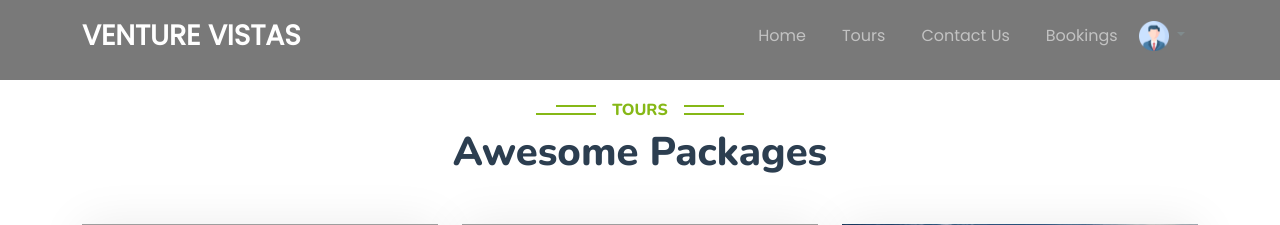
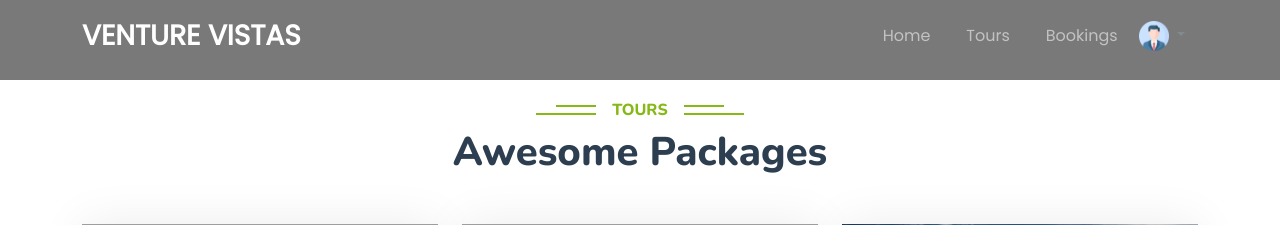
Before and after one commit to elgit2024/V-V-Tours, a Django app: page /user_packages in a window 1280 px wide. Shown: the top 225 px of the page. Run offline with Django 4.2, Linux system fonts and the light colour scheme; a user stored in the database is signed in; data comes from the database, SQL or seed files in the repository; some libraries are stand-ins or nearby versions; grey boxes are pictures that could not be loaded.

Commit message:
first commit

```diff
--- a/Tourism/template/User/Booking.html
+++ b/Tourism/template/User/Booking.html
@@ -110,7 +110,7 @@
 							<a class="nav-link" href="{% url 'userHome' %}">Home <span class="sr-only">(current)</span></a>
 						</li>
 						<li class="nav-item @@services__active">
-							<a class="nav-link" href="{% url 'user_packages' %}">packages</a>
+							<a class="nav-link" href="{% url 'user_packages' %}">Tours</a>
 						</li>
             <li class="nav-item @@contact__active">
 							<a class="nav-link" href="{% url 'userviewbookings' %}">Bookings</a>
--- a/Tourism/template/User/packages.html
+++ b/Tourism/template/User/packages.html
@@ -33,9 +33,6 @@
 						</li>
 						<li class="nav-item @@services__active">
 							<a class="nav-link" href="{% url 'user_packages' %}">Tours</a>
-						</li>
-						<li class="nav-item @@contact__active">
-							<a class="nav-link" href="{% url 'user_contact' %}">Contact Us</a>
 						</li>
             <li class="nav-item @@contact__active">
 							<a class="nav-link" href="{% url 'userviewbookings' %}">Bookings</a>
```
